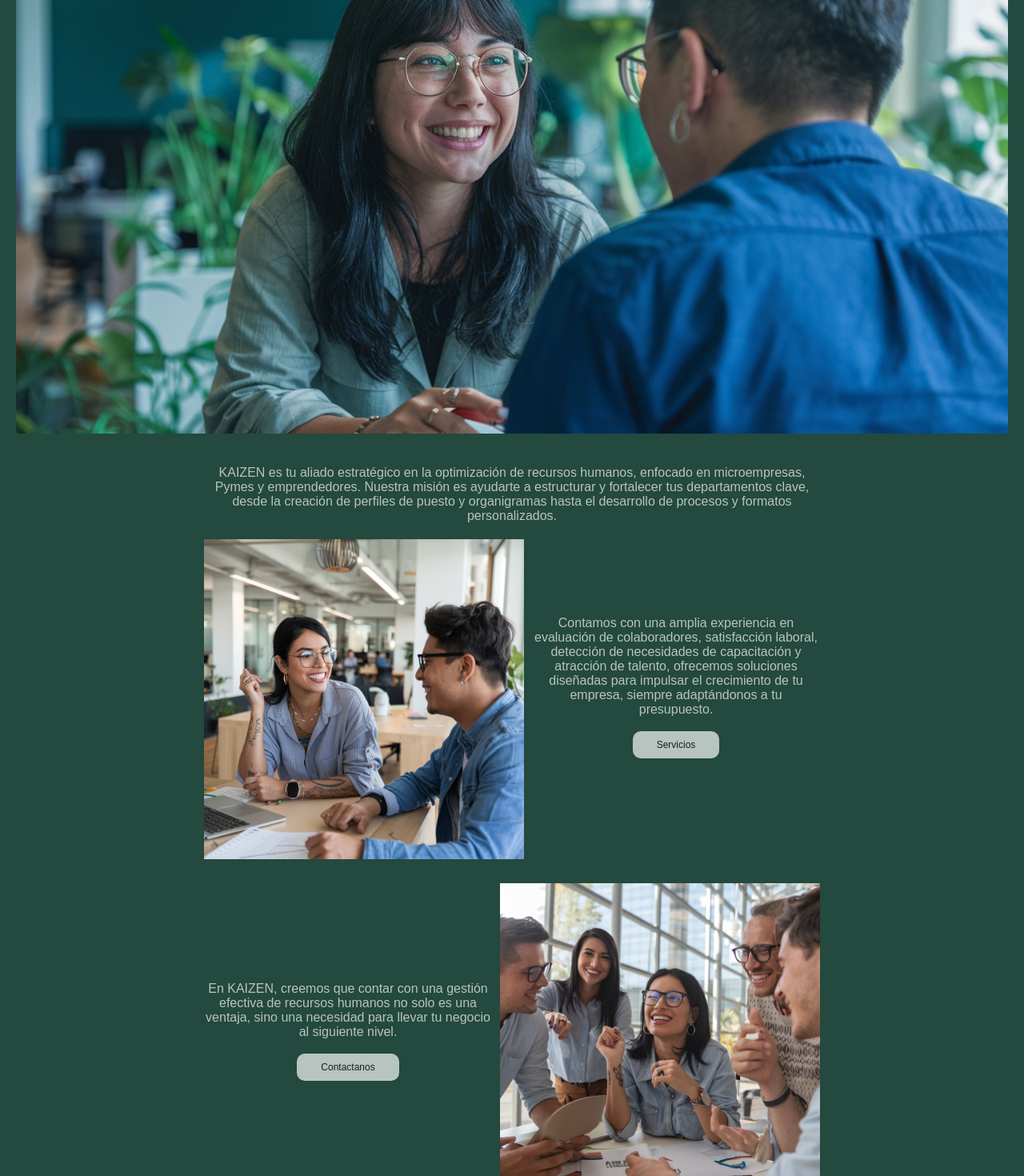
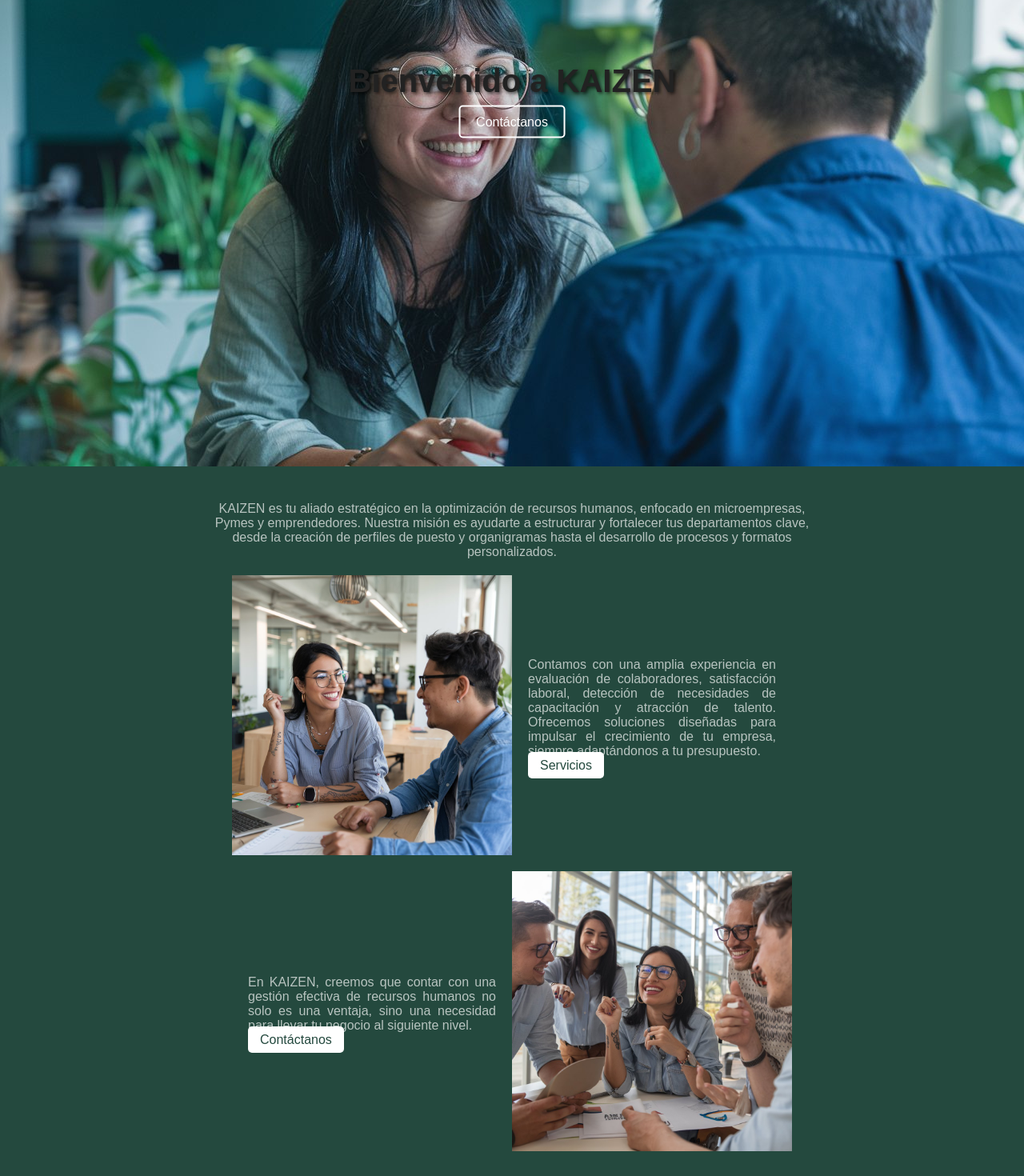
Before and after one commit to ElBuenParker/Kaizen, a React (Create React App) app: page / in a window 1280 px wide. Shown: the part 280-1750 px from the top of the page at 80% size. Built offline with nearby package versions, Linux system fonts and the light colour scheme.

Commit message:
home update

```diff
--- a/package.json
+++ b/package.json
@@ -4,10 +4,12 @@
   "private": true,
   "homepage": "https://ElBuenParker.github.io/Kaizen",
   "dependencies": {
+    "aos": "^2.3.4",
     "cra-template": "1.2.0",
     "gh-pages": "^6.2.0",
     "react": "^19.0.0",
     "react-dom": "^19.0.0",
+    "react-intersection-observer": "^9.14.0",
     "react-router-dom": "^7.0.2",
     "react-scripts": "5.0.1",
     "web-vitals": "^4.2.4"
--- a/src/pages/Home.jsx
+++ b/src/pages/Home.jsx
@@ -1,7 +1,9 @@
 // src/components/Home.jsx
-import React, { useState } from 'react';
+import React, { useEffect } from 'react';
 import '../styles/Home.css';
 import { Link } from 'react-router-dom';
+import 'aos/dist/aos.css';
+import AOS from 'aos';
 
 // Importa las imágenes
 import image1 from '../assets/images/image1.jpg';
@@ -9,99 +11,67 @@
 import image3 from '../assets/images/image3.jpg';
 
 function Home() {
-  // Estado para manejar si la tarjeta ha sido girada o no
-  const [flipped, setFlipped] = useState([false, false, false]);
-
-  // Función para alternar el giro de cada tarjeta
-  const handleFlip = (index) => {
-    const newFlipped = [...flipped];
-    newFlipped[index] = !newFlipped[index];
-    setFlipped(newFlipped);
-  };
+  // Inicializa AOS
+  useEffect(() => {
+    AOS.init({ duration: 1000 });
+  }, []);
 
   return (
     <div className="home-container">
-      {/* Imagen de Main*/}
-      <div className='image-main'>
-        <img src={image1} alt="Imagen 1 de escritorio" className="image-desktop-main" />
+      {/* Imagen de Main */}
+      <div className="image-main">
+        <img
+          src={image1}
+          alt="Imagen 1 de escritorio"
+          className="image-desktop-main"
+          data-aos="fade-in"
+        />
+        <div className="overlay-main">
+          <h1 className="main-title">Bienvenido a KAIZEN</h1>
+          <Link to="/Contacto" className="btn-outline">Contáctanos</Link>
+        </div>
       </div>
-      {/* Texto de Main*/}
-      <div className='txt-main'>
-        <p>KAIZEN es tu aliado estratégico en la optimización de recursos humanos, enfocado en microempresas, Pymes y emprendedores. Nuestra misión es ayudarte a estructurar y fortalecer tus departamentos clave, desde la creación de perfiles de puesto y organigramas hasta el desarrollo de procesos y formatos personalizados.</p>
 
+      {/* Texto de Main */}
+      <div className="txt-main">
+        <p>
+          KAIZEN es tu aliado estratégico en la optimización de recursos humanos, enfocado en microempresas, Pymes y emprendedores. Nuestra misión es ayudarte a estructurar y fortalecer tus departamentos clave, desde la creación de perfiles de puesto y organigramas hasta el desarrollo de procesos y formatos personalizados.
+        </p>
       </div>
+
+      {/* Sección de Características */}
       <div className="features">
-
-
         <div className="feature-item">
-          {/* Versión de escritorio */}
-          <img src={image2} alt="Imagen 2 de escritorio" className="image-desktop" />
-
-          {/* Versión tarjeta para móvil */}
-          <div
-            className={`card ${flipped[1] ? 'flipped' : ''}`}
-            onClick={() => handleFlip(1)}
-          >
-            <div className="card-front">
-              <img src={image2} alt="Imagen 2 de tarjeta" />
-            </div>
-            <div className="card-back">
-              <p>Contamos con una amplia experiencia en evaluación de colaboradores, satisfacción laboral, detección de necesidades de capacitación y atracción de talento, ofrecemos soluciones diseñadas para impulsar el crecimiento de tu empresa, siempre adaptándonos a tu presupuesto.
-              <br></br>
-
-<btn>
-  <Link to="/Servicios" className="btn-home" >Servicios</Link>
-</btn>
-              </p>
-
-            </div>
-          </div>
-
-          <div className="feature-item-text">
-            <p> Contamos con una amplia experiencia en evaluación de colaboradores, satisfacción laboral, detección de necesidades de capacitación y atracción de talento, ofrecemos soluciones diseñadas para impulsar el crecimiento de tu empresa, siempre adaptándonos a tu presupuesto.
-              <br></br>
-              <br></br>
-
-              <btn>
-                <Link to="/Servicios" className="btn-home" >Servicios</Link>
-              </btn>
+          {/* Imagen */}
+          <img
+            src={image2}
+            alt="Imagen 2 de escritorio"
+            className="image-desktop"
+            data-aos="fade-down"
+          />
+          {/* Texto */}
+          <div className="text-content" data-aos="fade-left">
+            <p>
+              Contamos con una amplia experiencia en evaluación de colaboradores, satisfacción laboral, detección de necesidades de capacitación y atracción de talento. Ofrecemos soluciones diseñadas para impulsar el crecimiento de tu empresa, siempre adaptándonos a tu presupuesto.
             </p>
-
+            <Link to="/Servicios" className="btn-home">Servicios</Link>
           </div>
         </div>
 
         <div className="feature-item2">
-          {/* Versión de escritorio */}
-          <img src={image3} alt="Imagen 3 de escritorio" className="image-desktop" />
-
-          {/* Versión tarjeta para móvil */}
-          <div
-            className={`card ${flipped[2] ? 'flipped' : ''}`}
-            onClick={() => handleFlip(2)}
-          >
-            <div className="card-front">
-              <img src={image3} alt="Imagen 3 de tarjeta" />
-            </div>
-            <div className="card-back">
-              <p>En KAIZEN, creemos que contar con una gestión efectiva de recursos humanos no solo es una ventaja, sino una necesidad para llevar tu negocio al siguiente nivel.
-              <br></br>
-              <btn>
-                <Link to="/Contacto" className="btn-home" >Contactanos</Link>
-              </btn>
-              </p>
-
-            </div>
-          </div>
-
-          <div className="feature-item-text">
-            <p>En KAIZEN, creemos que contar con una gestión efectiva de recursos humanos no solo es una ventaja, sino una necesidad para llevar tu negocio al siguiente nivel.
-            <br></br>
-            <br></br>
-
-              <btn>
-          <Link to="/Contacto" className="btn-home" >Contactanos</Link>
-        </btn>
+          {/* Imagen */}
+          <img
+            src={image3}
+            alt="Imagen 3 de escritorio"
+            className="image-desktop"
+            data-aos="fade-down"
+          />
+          {/* Texto */}
+          <div className="text-content" data-aos="fade-right">
+            <p>
+              En KAIZEN, creemos que contar con una gestión efectiva de recursos humanos no solo es una ventaja, sino una necesidad para llevar tu negocio al siguiente nivel.
             </p>
+            <Link to="/Contacto" className="btn-home">Contáctanos</Link>
           </div>
         </div>
       </div>
--- a/src/styles/Home.css
+++ b/src/styles/Home.css
@@ -1,4 +1,4 @@
-/* src/components/Home.css */
+/* src/styles/Home.css */
 .home-container {
   width: 100%;
   height: 100%;
@@ -12,149 +12,139 @@
   box-sizing: border-box;
   overflow: hidden;
 }
-.txt-main{
+
+.txt-main {
   margin-top: 5vh;
   width: 60%;
   color: #B8C4C0;
+  text-align: center;
 }
+
 .features {
   width: 100%;
   padding: 20px;
 }
 
-.feature-item {
+.feature-item, .feature-item2 {
   display: flex;
-  justify-content: center; /* Centra los elementos horizontalmente */
-  align-items: center;     /* Centra los elementos verticalmente */
-  margin-bottom: 30px;
+  justify-content: center;
+  align-items: center;
+  margin-bottom: 20px; /* Reduce la separación entre elementos */
   flex-wrap: nowrap;
-  gap: 10px;               /* Espaciado entre los elementos */
-}
-.feature-item2 {
-  display: flex;
-  flex-direction: row-reverse; /* Invierte el orden de los elementos */
-  justify-content: center;     /* Centra los elementos horizontalmente */
-  align-items: center;         /* Centra los elementos verticalmente */
-  margin-bottom: 30px;
-  flex-wrap: wrap;
-  gap: 10px;                   /* Espaciado entre los elementos */
 }
 
-
-
-.feature-item-text {
-  display: flex;
-  justify-content: space-between;
-  align-items: center;
-  margin-bottom: 30px;
-  flex-wrap: nowrap;
-  width: 30%;
-  color: #B8C4C0;
-
+.feature-item2 {
+  flex-direction: row-reverse;
 }
 
-/* Estilo para la imagen de escritorio */
 .image-desktop {
-  display: block;
-  width: 100%;
-  max-width: 400px;
-  height: auto;
-}
-.image-desktop-main {
-  display: block;
-  width: 100%;
-  max-width: 100%;
+  flex: 1;
+  max-width: 350px; /* Reduce ligeramente el tamaño máximo */
   height: auto;
 }
 
-/* Tarjetas para la versión móvil */
-.card {
-  width: 100%;
-  height: 250px; /* Aseguramos que todas las tarjetas tengan la misma altura */
-  position: relative;
-  perspective: 1000px;
-  display: none;
-  cursor: pointer;
-  border-radius: 8px; /* Bordes suavizados */
-  overflow: hidden;
+.text-content {
+  flex: 1;
+  max-width: 350px; /* Ajuste proporcional al tamaño de las imágenes */
+  padding: 10px 20px; /* Reduce el padding */
+  color: #B8C4C0;
+  text-align: justify;
 }
 
-.card-front,
-.card-back {
-  width: 100%;
-  height: 100%;
+.overlay-main {
   position: absolute;
-  top: 0;
-  left: 0;
-  backface-visibility: hidden;
-  display: flex;
-  justify-content: center;
-  align-items: center;
-  transition: transform 0.6s;
-  border-radius: 8px;
+  top: 50%;
+  left: 50%;
+  transform: translate(-50%, -50%);
+  text-align: center;
+  color: white;
+  z-index: 2;
 }
 
-.card-front img {
-  width: 80%;
-  height: auto;
+.main-title {
+  font-size: 2.5rem;
+  margin-bottom: 20px;
+  text-shadow: 2px 2px 4px rgba(0, 0, 0, 0.7);
 }
 
-.card-back {
-  background-color: #A5A595;
-  color: black;
-  padding: 10px;
-  text-align: center;
-  transform: rotateY(180deg);
+.btn-outline {
+  background: transparent;
+  color: white;
+  border: 2px solid white;
+  padding: 10px 20px;
+  border-radius: 5px;
+  text-decoration: none;
+  transition: all 0.3s ease;
 }
 
-.card-back button {
+.btn-outline:hover {
+  background-color: white;
+  color: #24493E;
+}
+
+.btn-home {
+  background: #ffffff;
+  color: #24493E;
+  padding: 8px 15px; /* Reduce ligeramente el tamaño del botón */
+  border-radius: 5px;
+  text-decoration: none;
+  transition: all 0.3s ease;
   margin-top: 10px;
 }
 
-/* Tarjetas giradas */
-.card.flipped .card-front {
-  transform: rotateY(180deg);
+.btn-home:hover {
+  background-color: #B8C4C0;
 }
 
-.card.flipped .card-back {
-  transform: rotateY(360deg);
+/* Animaciones */
+[data-aos="fade-in"], [data-aos="fade-up"] {
+  opacity: 0;
+  transform: translateY(20px);
+  transition: opacity 1s, transform 1s;
 }
 
-/* Media query para pantallas pequeñas (móviles y tabletas) */
+[data-aos="fade-down"] {
+  opacity: 0;
+  transform: translateY(-20px);
+  transition: opacity 1s, transform 1s;
+}
+
+[data-aos="fade-left"] {
+  opacity: 0;
+  transform: translateX(-20px);
+  transition: opacity 1s, transform 1s;
+}
+
+[data-aos="fade-right"] {
+  opacity: 0;
+  transform: translateX(20px);
+  transition: opacity 1s, transform 1s;
+}
+
+[data-aos="fade-in"].aos-animate, [data-aos="fade-up"].aos-animate,
+[data-aos="fade-left"].aos-animate, [data-aos="fade-right"].aos-animate,
+[data-aos="fade-down"].aos-animate {
+  opacity: 1;
+  transform: translate(0);
+}
+
+/* Estilos Responsivos */
 @media (max-width: 768px) {
-  /* Mostrar solo las tarjetas en móvil */
-  .feature-item .image-desktop {
-    display: none;
-  }
-  .feature-item2 .image-desktop {
-    display: none;
+  .feature-item, .feature-item2 {
+    flex-direction: column;
+    text-align: center;
   }
 
-  .feature-item .card {
-    display: block;
-  }
-  .feature-item2 .card {
-    display: block;
+  .text-content {
+    max-width: 100%;
+    margin: 10px 0; /* Reduce la separación entre texto e imagen */
   }
 
-  .feature-item-text {
-    display: none;
+  .image-desktop {
+    max-width: 100%;
   }
-  .txt-main{
-    width: 100%;
+
+  .btn-home {
+    margin-top: 10px;
   }
 }
-.btn-home {
-  background-color: #B8C4C0;
-  color: #1e1e1e;
-  font-size: 12px;          /* Tamaño del texto */
-  text-decoration: none;
-  border-radius: 10px;      /* Bordes redondeados */
-  padding: 10px 30px;       /* Hace el botón más grande */
-  display: inline-block;    /* Asegura que respete el padding */
-  transition: transform 0.2s ease; /* Suaviza el efecto de hover */
-}
-
-.btn-home:hover {
-  transform: scale(1.05); /* Agranda el botón en un 5% */
-}
```
Also changed, not shown: 1 other file (tests, documents, lock files or other folders).
